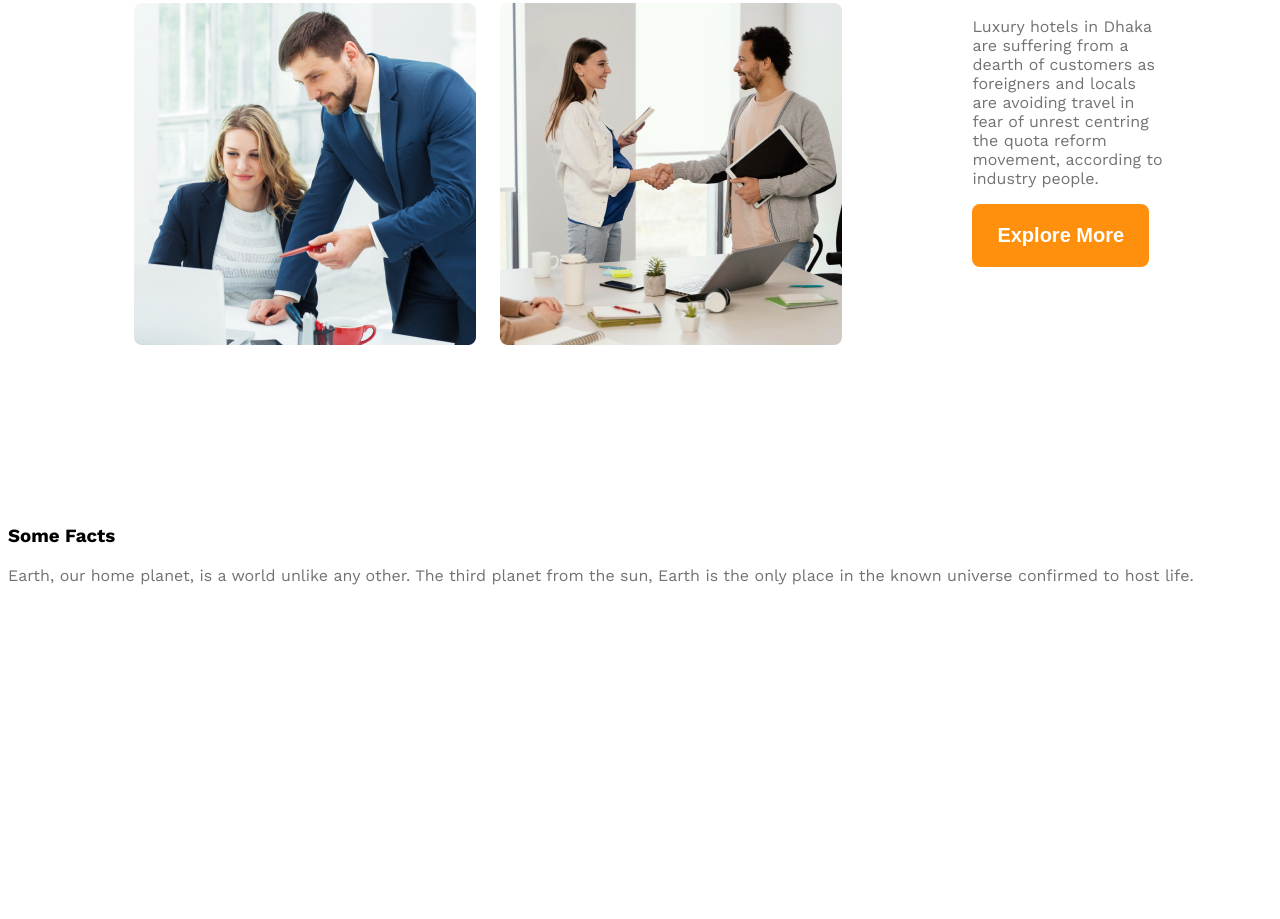
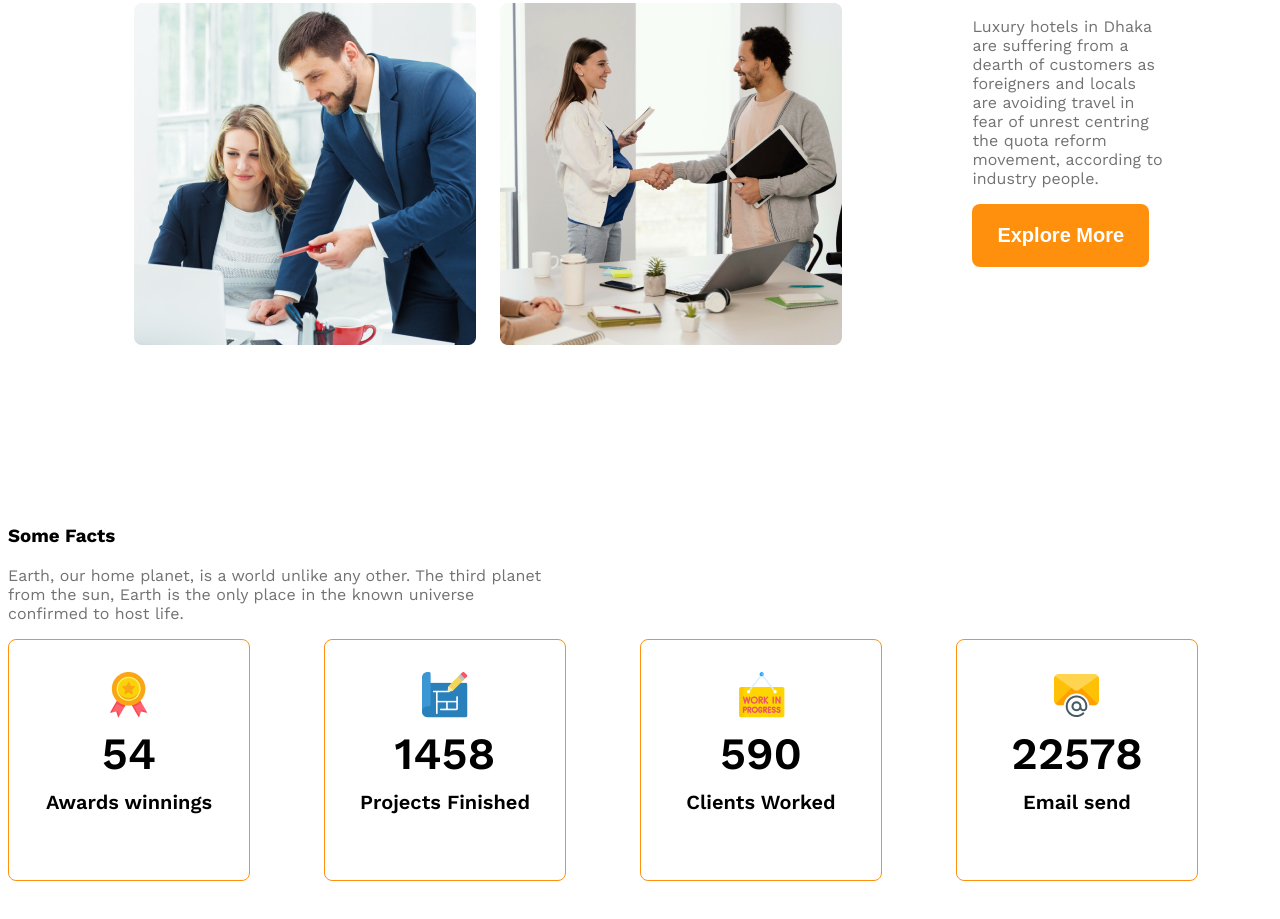
Before and after one commit to benjamin420-cmd/g3-architects-website, a plain HTML site: page index.html in a window 1280 px wide. Shown: the part 1597-2516 px from the top of the page. Before the commit the page ends 2470 px from the top, so only its background shows below. Drawn offline with nearby package versions, Linux system fonts and the light colour scheme.

Commit message:
add responsive code

```diff
--- a/index.html
+++ b/index.html
@@ -45,30 +45,39 @@
 <!-- features will enjoy -->
  <section>
       <h3 class="section-title">Some Facts</h3>
-      <p class="text-light-gray">Earth, our home planet, is a world unlike any other. The third planet from the sun, Earth is the only place in the known universe confirmed to host life.  </p>
+      <p class="text-light-gray fact-description">Earth, our home planet, is a world unlike any other. The third planet from the sun, Earth is the only place in the known universe confirmed to host life.  </p>
+
       <div class="facts-container">
+        <!-- .fact-card*4>img.facts-icon+h4.fact-number+h5.fact-name -->
+        <div class="fact-card display-flex">
+            <div>
+            <img src="images/icons/ribon.png" alt="" class="fact-icon">
+            <h4 class="fact-number">54</h4>
+            <h5 class="fact-name">Awards winnings</h5>
+            </div>
+        </div>
+        <div class="fact-card display-flex">
+           <div>
+            <img src="images/icons/projects.png" alt="" class="fact-icon">
+            <h4 class="fact-number">1458</h4>
+            <h5 class="fact-name">Projects Finished</h5>
+           </div>
+        </div>
+        <div class="fact-card display-flex ">
+          <div>
+            <img src="images/icons/customers.png" alt="" class="fact-icon">
+            <h4 class="fact-number">590</h4>
+            <h5 class="fact-name">Clients Worked</h5>
+          </div>
+        </div>
+        <div class="fact-card display-flex">
+            <div>
+                <img src="images/icons/email.png" alt="" class="fact-icon">
+            <h4 class="fact-number">22578</h4>
+            <h5 class="fact-name">Email send</h5>
+            </div>
+        </div>
 
-        <!-- .fact*4>img.facts-icon+h4.fact-number+h5.fact-name -->
-        <div class="fact">
-            <img src="" alt="" class="facts-icon">
-            <h4 class="fact-number"></h4>
-            <h5 class="fact-name"></h5>
-        </div>
-        <div class="fact">
-            <img src="" alt="" class="facts-icon">
-            <h4 class="fact-number"></h4>
-            <h5 class="fact-name"></h5>
-        </div>
-        <div class="fact">
-            <img src="" alt="" class="facts-icon">
-            <h4 class="fact-number"></h4>
-            <h5 class="fact-name"></h5>
-        </div>
-        <div class="fact">
-            <img src="" alt="" class="facts-icon">
-            <h4 class="fact-number"></h4>
-            <h5 class="fact-name"></h5>
-        </div>
       </div>
  </section>
  <!-- some facts -->
--- a/styles/architects.css
+++ b/styles/architects.css
@@ -110,6 +110,35 @@ main > section{
 #quick-list{
     font-weight: 500;
 }
+/* some facts related styles */
+.facts-container{
+    display: grid;
+    grid-template-columns: repeat(4, 1fr);
+}
+.fact-card{
+    border: 1px solid #ff900e;
+    width: 240px;
+    height:  240px;
+    border-radius: 8px;
+    text-align: center;
+    align-items: center;
+    justify-content: center;
+}
+.fact-number{
+    font-size: 2.8rem;
+    font-weight: 600;
+    margin-top: 5px;
+    margin-bottom: 10px;
+}
+.fact-name{
+    font-size: 1.25rem;
+    font-weight: 600;
+    margin-top: 10px;
+}
+.fact-description{
+    max-width: 540px;
+
+}
 
 /* responsive media query */
 @media screen and (max-width: 576px) {
```
